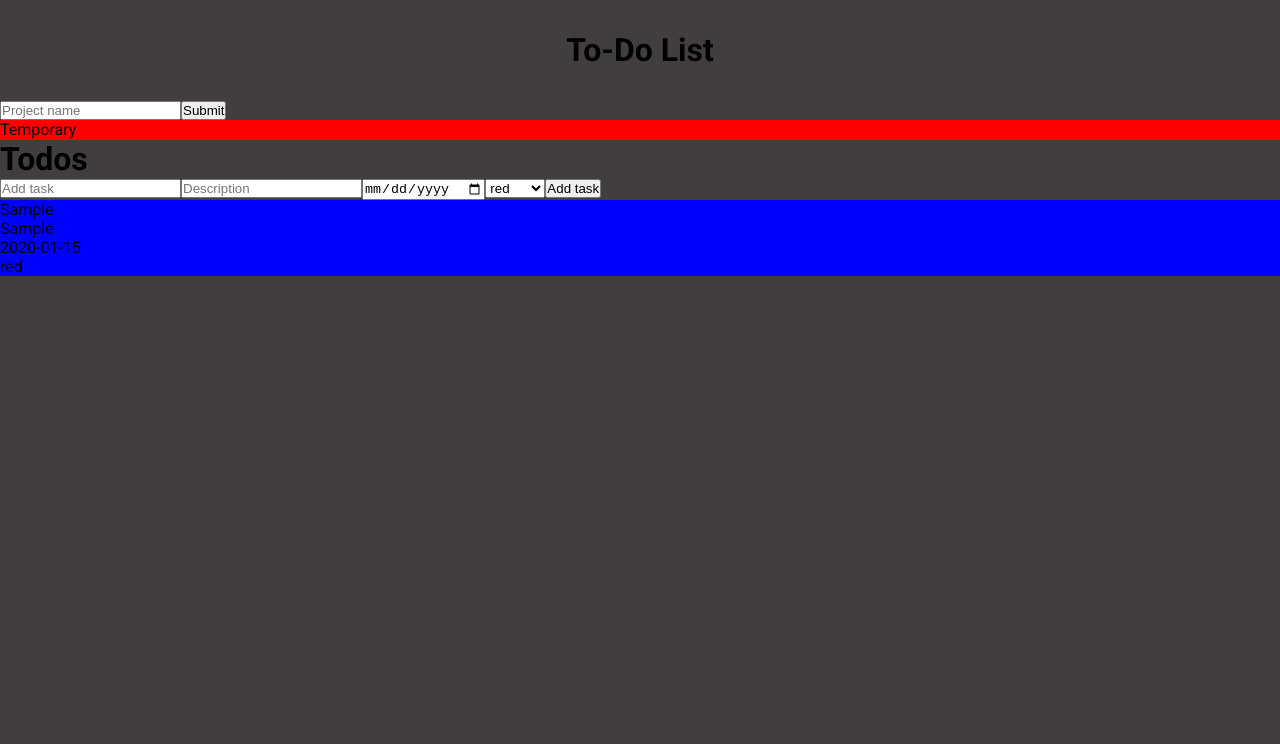
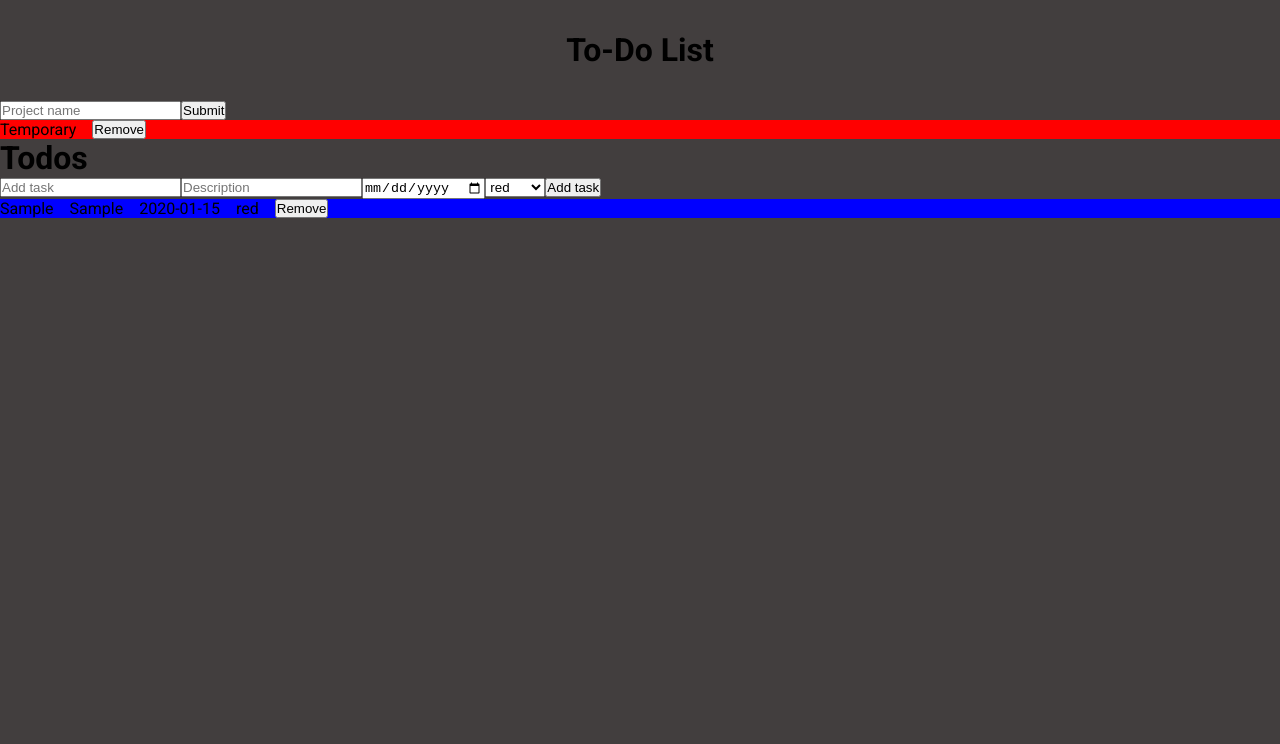
Before and after one commit to Ariech/odin-todo-list, a website built with webpack: page dist/index.html in a window 1280 px wide. Both pictures are taken after typing "Sample", "Sample", "2020-01-15" into the empty fields and a click on the button "Add task". Shown: the top 744 px of the page. Built offline with nearby package versions, Linux system fonts and the light colour scheme.

Commit message:
Add DOM button to remove project/task

```diff
--- a/src/styles.css
+++ b/src/styles.css
@@ -31,11 +31,14 @@ body {
 }
 
 .project-element {
-  height: 20px;
+  display: flex;
+  gap: 1rem;
   background-color: red;
 }
 
 .task-element {
+  display: flex;
+  gap: 1rem;
   background-color: blue;
 }
 
--- a/src/views/view.js
+++ b/src/views/view.js
@@ -108,7 +108,11 @@ const createProjectElement = (project) => {
   projectTitle.classList.add("project-title");
   projectTitle.textContent = project.getTitle();
 
-  projectElement.append(projectTitle);
+  const projectRemove = createElement("button");
+  projectRemove.classList.add("project-remove");
+  projectRemove.textContent = "Remove";
+
+  projectElement.append(projectTitle, projectRemove);
   projectList.append(projectElement);
 };
 
@@ -138,7 +142,11 @@ const createTaskElement = (task) => {
   const currentProjectId = task.getProjectId();
   taskElement.dataset.projectId = currentProjectId;
 
-  taskElement.append(taskTitle, taskDesc, taskDate, taskPriority);
+  const taskRemove = createElement("button");
+  taskRemove.classList.add("task-remove");
+  taskRemove.textContent = "Remove";
+
+  taskElement.append(taskTitle, taskDesc, taskDate, taskPriority, taskRemove);
   taskList.append(taskElement);
 };
 
```
Also changed, not shown: dist/main.js.
